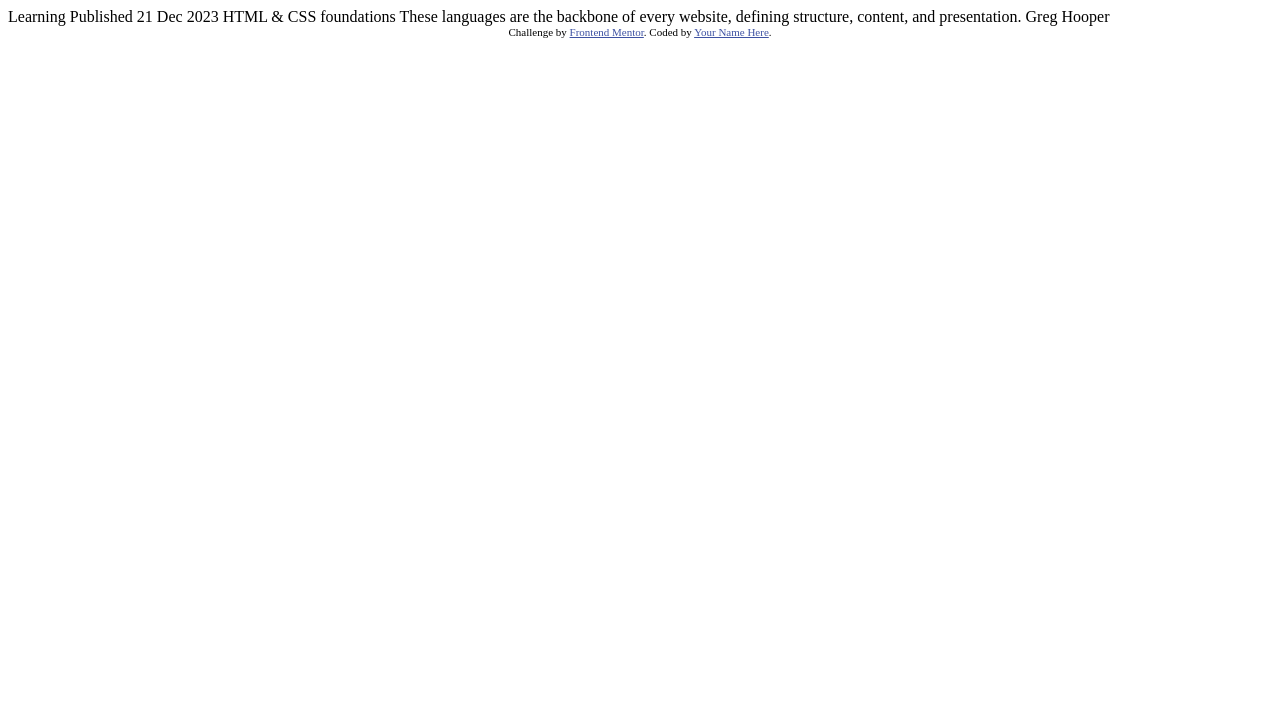
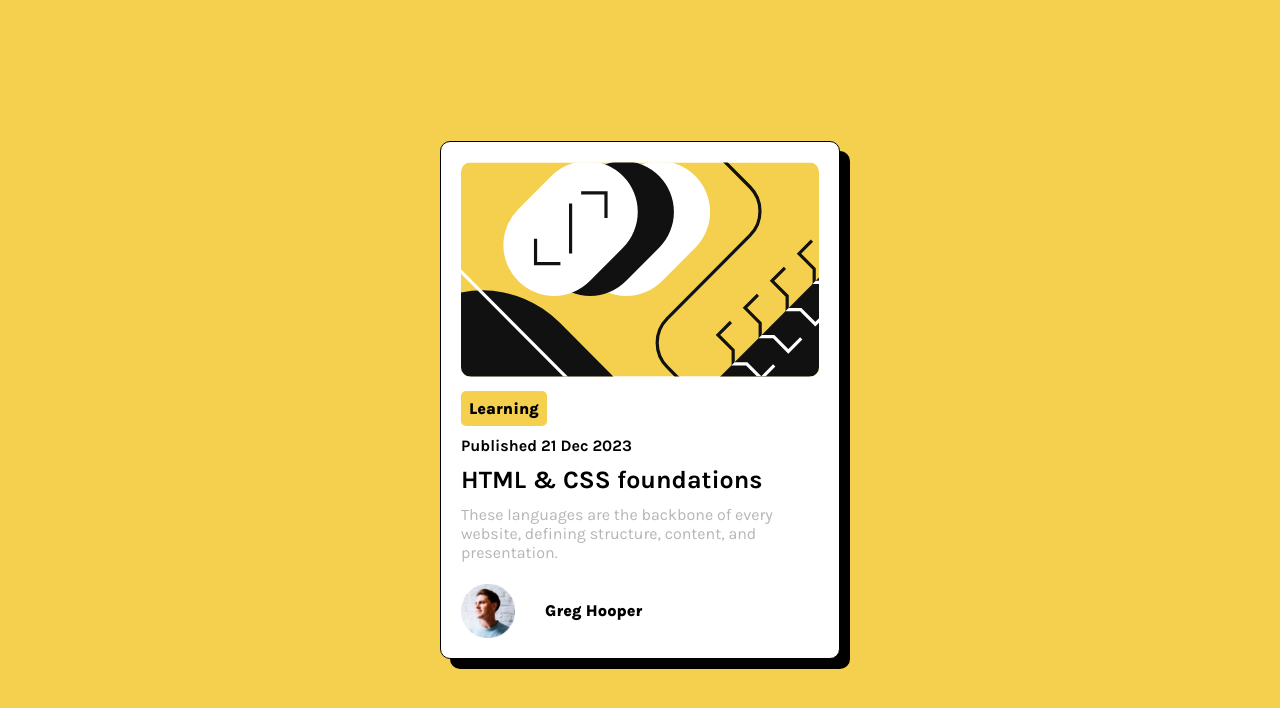
Before and after one commit to PashaNext/blog-preview-card-main, a plain HTML site: page index.html in a window 1280 px wide. Drawn offline with Linux system fonts and the light colour scheme.

Commit message:
Completed the challenge

```diff
--- a/index.html
+++ b/index.html
@@ -1,34 +1,58 @@
 <!DOCTYPE html>
 <html lang="en">
+
 <head>
   <meta charset="UTF-8">
-  <meta name="viewport" content="width=device-width, initial-scale=1.0"> <!-- displays site properly based on user's device -->
+  <meta name="viewport" content="width=device-width, initial-scale=1.0">
+
 
   <link rel="icon" type="image/png" sizes="32x32" href="./assets/images/favicon-32x32.png">
+  <link href="style.css" rel="stylesheet">
+
+  <link rel="preconnect" href="https://fonts.googleapis.com">
+  <link rel="preconnect" href="https://fonts.gstatic.com" crossorigin>
+  <link
+    href="https://fonts.googleapis.com/css2?family=Figtree:ital,wght@0,300..900;1,300..900&family=Karla:ital,wght@0,200..800;1,200..800&display=swap"
+    rel="stylesheet">
 
   <title>Frontend Mentor | Blog preview card</title>
 
-  <!-- Feel free to remove these styles or customise in your own stylesheet 👍 -->
-  <style>
-    .attribution { font-size: 11px; text-align: center; }
-    .attribution a { color: hsl(228, 45%, 44%); }
-  </style>
+
 </head>
+
 <body>
 
-  Learning
+  <main class="main-container">
 
-  Published 21 Dec 2023
+    <div class="content-description">
 
-  HTML & CSS foundations
+      <img src="./assets/images/illustration-article.svg">
 
-  These languages are the backbone of every website, defining structure, content, and presentation.
+      <p class="data">Learning</p>
 
-  Greg Hooper
+      <p>Published 21 Dec 2023</p>
 
-  <div class="attribution">
-    Challenge by <a href="https://www.frontendmentor.io?ref=challenge" target="_blank">Frontend Mentor</a>.
-    Coded by <a href="#">Your Name Here</a>.
-  </div>
+      <a href="#">
+        <p>HTML & CSS foundations</p>
+      </a>
+
+      <p class="text">
+        These languages are the backbone of every <br>
+        website, defining structure, content, and <br>
+        presentation.
+      </p>
+
+    </div>
+
+    <div class="img-container">
+
+      <img src="./assets/images/image-avatar.webp">
+      <p>Greg Hooper</p>
+
+    </div>
+
+  </main>
+
 </body>
+
 </html>
--- /dev/null
+++ b/style.css
@@ -0,0 +1,95 @@
+* {
+    padding: 0;
+    margin: 0;
+    box-sizing: border-box;
+}
+
+html {
+    font-size: 62.5%;
+}
+
+body {
+    font-family: "Karla", sans-serif;
+    font-size: 16px;
+    background-color: hsl(47, 88%, 63%);
+    min-height: 100vh;
+    display: flex;
+    justify-content: center;
+    align-items: center;
+}
+
+/* main section */
+
+.main-container {
+    display: flex;
+    flex-direction: column;
+    /* justify-content: center;
+    align-items: center; */
+    max-width: 400px;
+    /* height: 500px; */
+    width: 90%;
+    background-color: hsl(0, 0%, 100%);
+    border-radius: 10px;
+    box-shadow: 10px 10px;
+    border: 1px solid black;
+}
+
+
+.content-description {
+    padding: 20px;
+}
+
+.content-description img {
+    border-radius: 10px;
+    width: 100%;
+}
+
+.content-description .data{
+    background-color: hsl(47, 88%, 63%);
+    text-align: center;
+    font-weight: bold;
+    width: fit-content;
+    padding: 8px;
+    margin-top: 10px;
+    border-radius: 5px;
+    display: inline-block;
+    font-weight: 800;
+}
+
+.content-description p {
+    font-weight: bold;
+    margin-top: 10px;
+    line-height: 1.2;
+}
+
+.content-description .text {
+    color: rgb(184, 180, 180);
+    font-weight: normal;
+}
+
+.content-description a {
+    text-decoration: none;
+    color: black;
+    font-size: 2.5rem;
+}
+
+.content-description a:hover {
+    color: hsl(47, 88%, 63%);
+}
+
+.img-container{
+    display: flex;
+    align-items: center;
+    gap: 30px;
+    padding-left: 20px;
+    padding-bottom: 20px;
+}
+
+.img-container img {
+    width: 54px;
+    height: 55px;
+}
+
+.img-container p {
+    font-weight: 800;
+}
```
Also changed, not shown: 2 other files.
